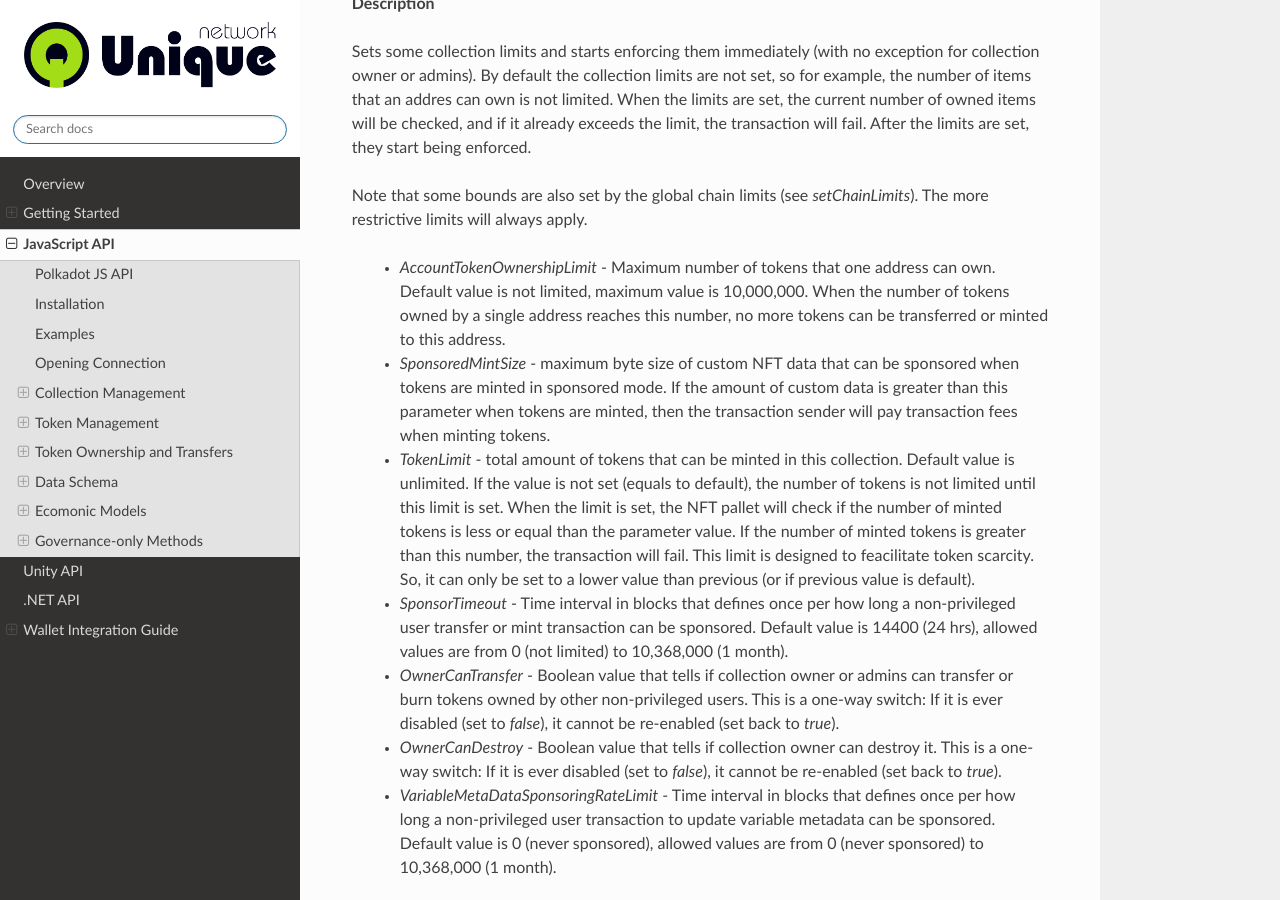
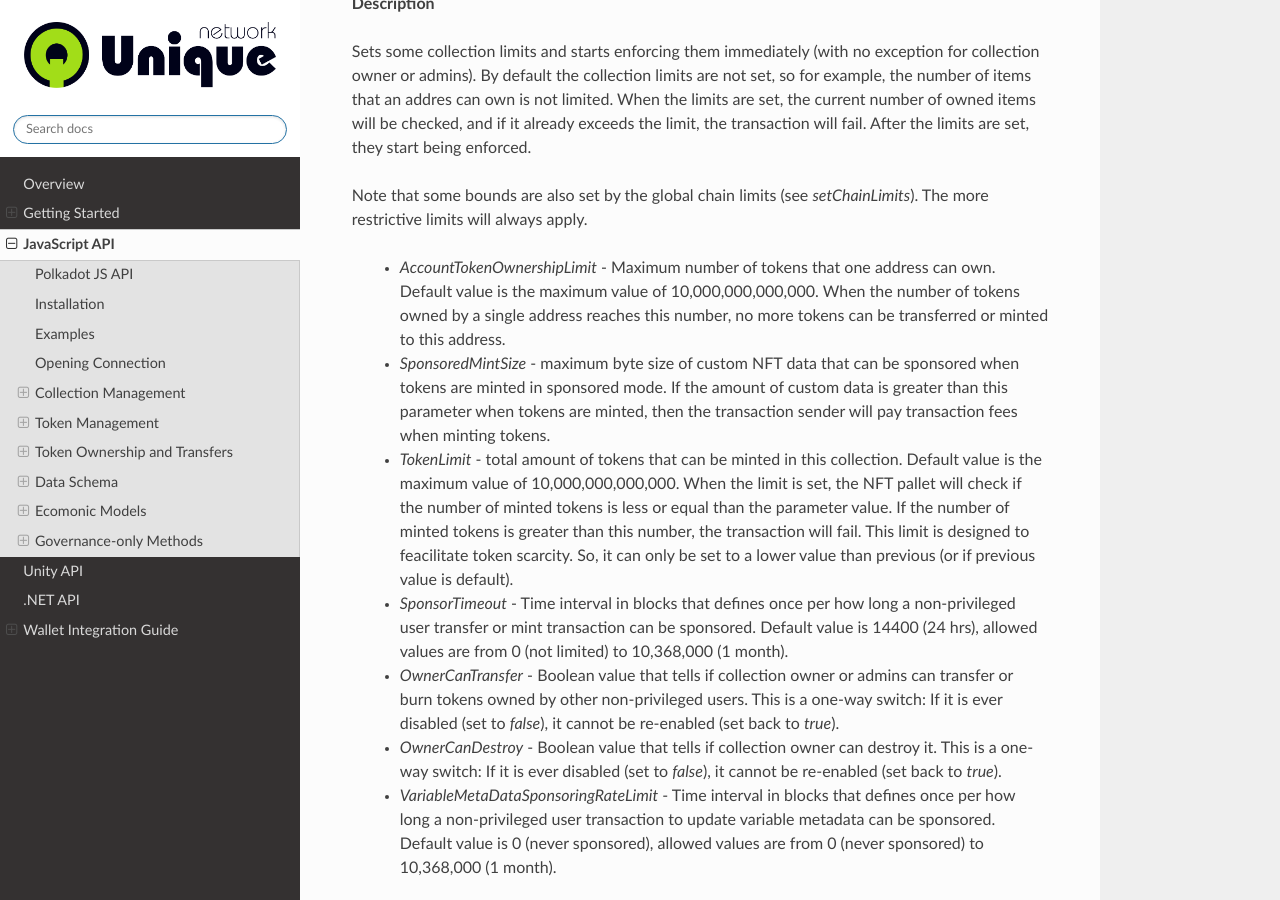
Before and after one commit to UniqueNetwork/unique-docs, a Sphinx documentation site: the page built from source/jsapi.rst, in a window 1280 px wide and 900 px high, scrolled down 7632 px. Built offline with Sphinx 7.4.7 and the Read the Docs theme 2.0.0, drawn with Linux system fonts in a browser that asks for light colours; some of the changed lines change nothing that is shown; some of the changed text lies outside the part shown.

Commit message:
Add approve+transferFrom events, update limits

```diff
--- a/source/jsapi.rst
+++ b/source/jsapi.rst
@@ -334,9 +334,9 @@
 
 Note that some bounds are also set by the global chain limits (see `setChainLimits`). The more restrictive limits will always apply.
 
-    * `AccountTokenOwnershipLimit` - Maximum number of tokens that one address can own. Default value is not limited, maximum value is 10,000,000. When the number of tokens owned by a single address reaches this number, no more tokens can be transferred or minted to this address.
+    * `AccountTokenOwnershipLimit` - Maximum number of tokens that one address can own. Default value is the maximum value of 10,000,000,000,000. When the number of tokens owned by a single address reaches this number, no more tokens can be transferred or minted to this address.
     * `SponsoredMintSize` - maximum byte size of custom NFT data that can be sponsored when tokens are minted in sponsored mode. If the amount of custom data is greater than this parameter when tokens are minted, then the transaction sender will pay transaction fees when minting tokens.
-    * `TokenLimit`  - total amount of tokens that can be minted in this collection. Default value is unlimited. If the value is not set (equals to default), the number of tokens is not limited until this limit is set. When the limit is set, the NFT pallet will check if the number of minted tokens is less or equal than the parameter value. If the number of minted tokens is greater than this number, the transaction will fail. This limit is designed to feacilitate token scarcity. So, it can only be set to a lower value than previous (or if previous value is default).
+    * `TokenLimit`  - total amount of tokens that can be minted in this collection. Default value is the maximum value of 10,000,000,000,000. When the limit is set, the NFT pallet will check if the number of minted tokens is less or equal than the parameter value. If the number of minted tokens is greater than this number, the transaction will fail. This limit is designed to feacilitate token scarcity. So, it can only be set to a lower value than previous (or if previous value is default).
     * `SponsorTimeout` - Time interval in blocks that defines once per how long a non-privileged user transfer or mint transaction can be sponsored. Default value is 14400 (24 hrs), allowed values are from 0 (not limited) to 10,368,000 (1 month).
     * `OwnerCanTransfer` - Boolean value that tells if collection owner or admins can transfer or burn tokens owned by other non-privileged users. This is a one-way switch: If it is ever disabled (set to `false`), it cannot be re-enabled (set back to `true`).
     * `OwnerCanDestroy` - Boolean value that tells if collection owner can destroy it. This is a one-way switch: If it is ever disabled (set to `false`), it cannot be re-enabled (set back to `true`).
@@ -601,9 +601,10 @@
 
 * Transfer
 
-    * Collection ID + Token ID - packed in u64. The 0xFFFFFFFF00000000 mask identifies collection ID, 0x00000000FFFFFFFF mask yields token ID
-    * Sender
-    * Recipient
+    * Collection ID
+    * Token ID
+    * Sender address
+    * Recipient address
     * Amount (always 1 for NFT)
 
 transferWithData (not yet available)
@@ -647,6 +648,17 @@
 * Recipient: Address of token recipient
 * CollectionId: ID of collection
 * ItemId: ID of the item
+
+**Events**
+
+* Transfer
+
+    * Collection ID
+    * Token ID
+    * Sender address
+    * Recipient address
+    * Amount (always 1 for NFT)
+
 
 transferFromWithData (not yet available)
 ^^^^^^^^^^^^^^^^^^^^^^^^^^^^^^^^^^^^^^^^
@@ -692,6 +704,17 @@
     * Non-Fungible Mode: Required, must be 1 (for approval) or 0 (for disapproval).
     * Fungible Mode: Required, amount to add to approved amounts for the Spender or 0 (to remove approvals)
     * Re-Fungible Mode: Required, amount to add to approved amounts for the Spender or 0 (to remove approvals)
+
+**Events**
+
+* Approved
+
+    * Collection ID
+    * Token ID
+    * Sender address
+    * Spender address
+    * Amount (always 1 for NFT)
+
 
 setApprovalForAll (not yet available)
 ^^^^^^^^^^^^^^^^^^^^^^^^^^^^^^^^^^^^^
```
